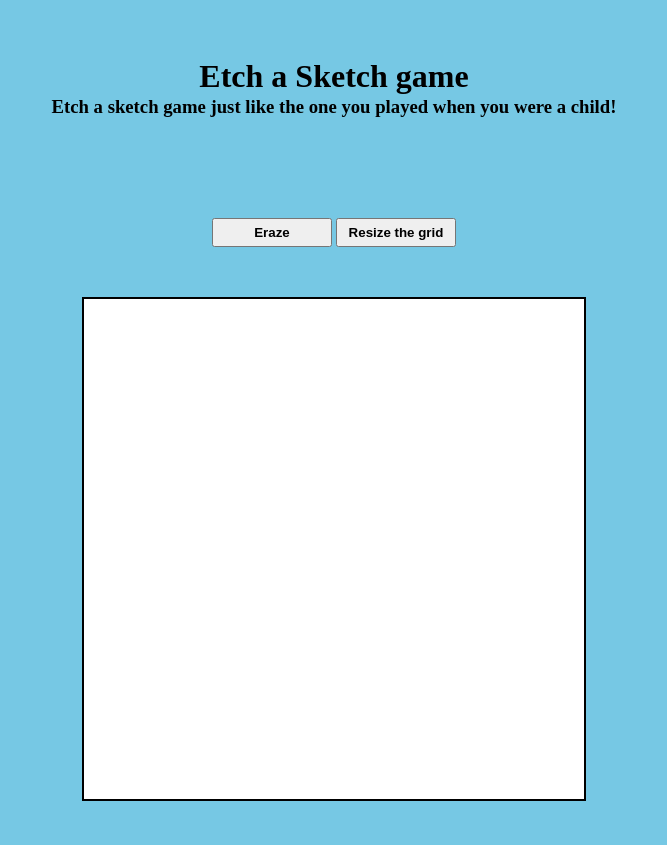
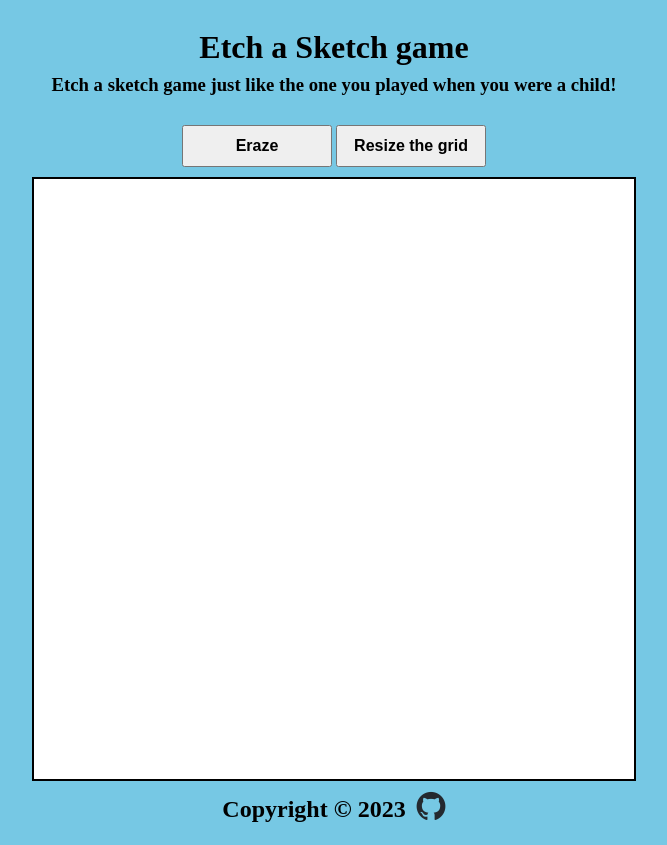
Before and after one commit to MohamedZribi/Etch-A-Sketch, a plain HTML site: page index.html in a window 1280 px wide. Shown: the whole page, without its empty margins (306-973 px from the left). Before the commit the page ends 809 px from the top, so only its background shows below. Drawn offline with Linux system fonts and the light colour scheme.

Commit message:
Add footer and signature
the year in the footer is a js function that autoupdates

```diff
--- a/index.html
+++ b/index.html
@@ -20,5 +20,9 @@
     </div>
 
     <div id="grid"></div> <!-- main grid -->
+    <footer >
+        <div id="footer"></div>
+        <div id="github"><a href="https://github.com/MohamedZribi"><img class="github-profile" src="images/github-mark.png" alt="My Github profile"></a></div>
+    </footer>
 </body>
 </html>
--- a/script.js
+++ b/script.js
@@ -55,3 +55,11 @@ resize.addEventListener('click', () => {
   erazeGrid()
 
 });
+
+
+
+// Add dynamic year change to footer
+window.onload = function(){
+  let year = new Date().getFullYear()
+  document.getElementById('footer').innerHTML = `Copyright © ${year}`;
+};
--- a/styles.css
+++ b/styles.css
@@ -1,13 +1,12 @@
+body {
 
-body {
     display: flex;
     flex-direction: column;
     align-items: center;
     justify-content: space-between;
     background-color: rgb(118, 200, 228);
-    /* padding-left: 100px;
-    padding-right: 100px; */
-    gap: 50px;
+    gap: 10px;
+    min-height: 100vh
 }
 
 
@@ -18,15 +17,14 @@ body {
     align-items: center;
     justify-content: center;
     color: black;
+    gap: 7px;
 }
 
 .main-header {
-    margin-top: 50px;
     margin-bottom: 1px;
 }
 
 .second-header {
-    margin-bottom: 50px;
     margin-top: 0px;
 
 }
@@ -42,8 +40,8 @@ display: grid;
 /* grid-gap: 1em; */
 grid-template-rows: repeat(var(--grid-rows), 1fr);
 grid-template-columns: repeat(var(--grid-cols), 1fr);
-height: 500px;
-width: 500px;
+height: 600px;
+width: 600px;
 border: solid 2px;
 background-color: white;
 
@@ -58,9 +56,24 @@ box-sizing: border-box;
 
 
 #eraze, #resize {
-    padding: 5px;
+    padding: 10px;
     height: auto;
-    width: 120px;
+    width: 150px;
     font-weight: bold;
+    font-size: 16px;
 
 }
+
+.github-profile{
+    height: 30px;
+    width: 30px;
+}
+
+footer{
+    font-size: 24px;
+    font-weight: bold;
+    display: flex;
+    gap: 10px;
+    align-items: center;
+    margin-bottom: 10px;
+}
```
Also changed, not shown: images/github-mark.png (added).
